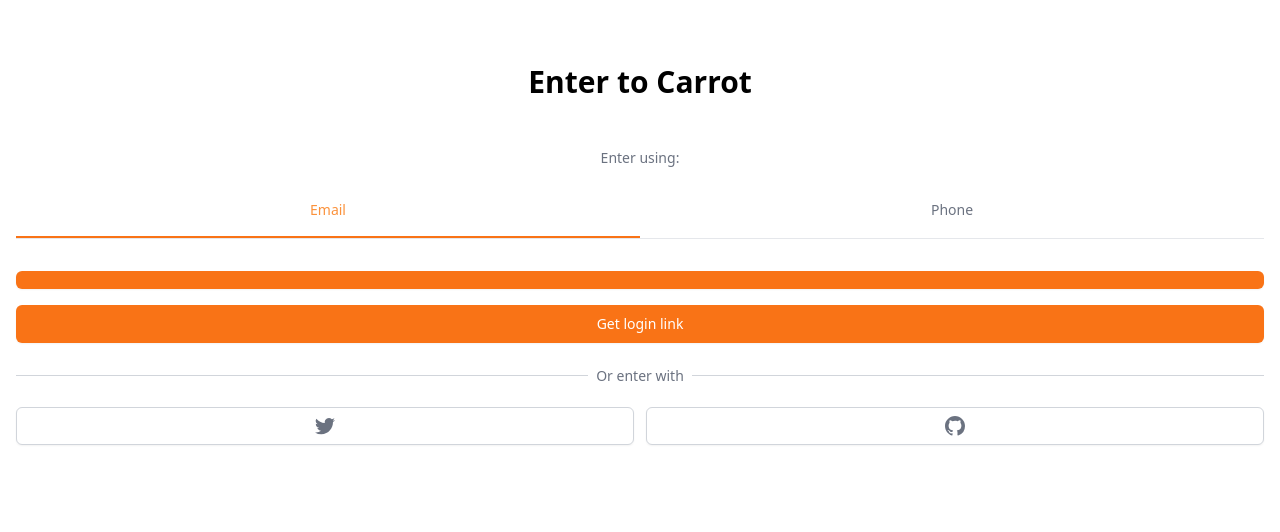
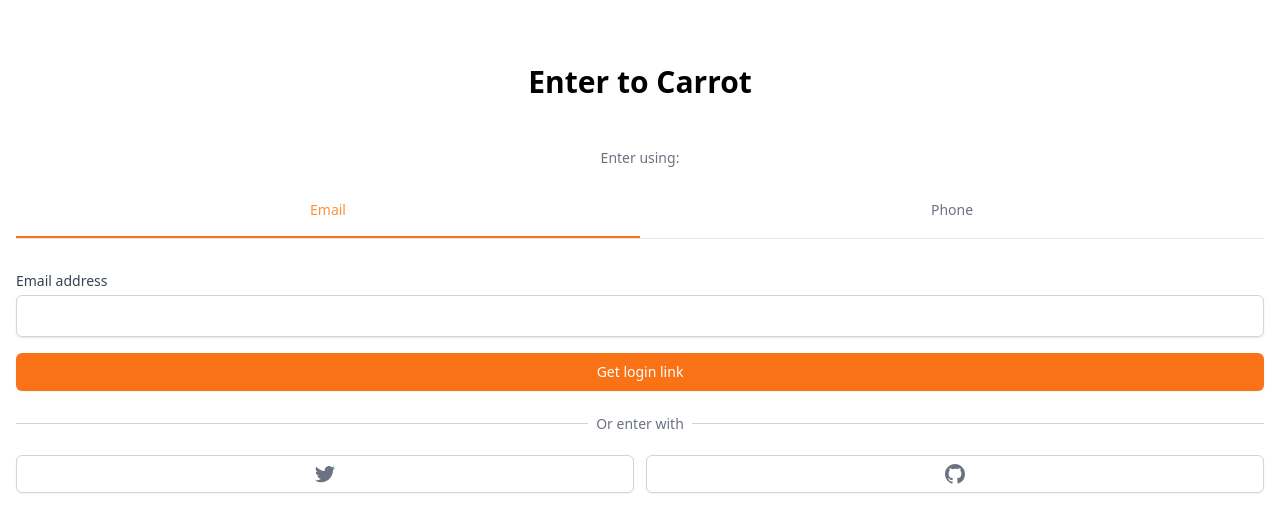
Before and after one commit to zadragon/carrot-market, a Next.js app: page /enter in a window 1280 px wide. Shown: the top 532 px of the page. Built offline with nearby package versions, Linux system fonts and the light colour scheme.

Commit message:
add file

```diff
--- a/components/input.tsx
+++ b/components/input.tsx
@@ -1,27 +1,72 @@
-import {cls} from "../libs/utils";
+import type { UseFormRegisterReturn } from "react-hook-form";
 
-interface ButtonProps {
-    large?: boolean;
-    text: string;
-
-    [key: string]: any;
+interface InputProps {
+    label: string;
+    name: string;
+    kind?: "text" | "phone" | "price";
+    type: string;
+    register: UseFormRegisterReturn;
+    required: boolean;
 }
 
-export default function Button({
-                                   large = false,
-                                   onClick,
-                                   text,
-                                   ...rest
-                               }: ButtonProps) {
+export default function Input({
+                                  label,
+                                  name,
+                                  kind = "text",
+                                  register,
+                                  type,
+                                  required,
+                              }: InputProps) {
     return (
-        <button
-            {...rest}
-            className={cls(
-                "w-full bg-orange-500 hover:bg-orange-600 text-white  px-4 border border-transparent rounded-md shadow-sm font-medium focus:ring-2 focus:ring-offset-2 focus:ring-orange-500 focus:outline-none",
-                large ? "py-3 text-base" : "py-2 text-sm "
-            )}
-        >
-            {text}
-        </button>
+        <div>
+            <label
+                className="mb-1 block text-sm font-medium text-gray-700"
+                htmlFor={name}
+            >
+                {label}
+            </label>
+            {kind === "text" ? (
+                <div className="rounded-md relative flex  items-center shadow-sm">
+                    <input
+                        id={name}
+                        required={required}
+                        {...register}
+                        type={type}
+                        className="appearance-none w-full px-3 py-2 border border-gray-300 rounded-md shadow-sm placeholder-gray-400 focus:outline-none focus:ring-orange-500 focus:border-orange-500"
+                    />
+                </div>
+            ) : null}
+            {kind === "price" ? (
+                <div className="rounded-md relative flex  items-center shadow-sm">
+                    <div className="absolute left-0 pointer-events-none pl-3 flex items-center justify-center">
+                        <span className="text-gray-500 text-sm">$</span>
+                    </div>
+                    <input
+                        id={name}
+                        required={required}
+                        {...register}
+                        type={type}
+                        className="appearance-none pl-7 w-full px-3 py-2 border border-gray-300 rounded-md shadow-sm placeholder-gray-400 focus:outline-none focus:ring-orange-500 focus:border-orange-500"
+                    />
+                    <div className="absolute right-0 pointer-events-none pr-3 flex items-center">
+                        <span className="text-gray-500">KRW</span>
+                    </div>
+                </div>
+            ) : null}
+            {kind === "phone" ? (
+                <div className="flex rounded-md shadow-sm">
+          <span className="flex items-center justify-center px-3 rounded-l-md border border-r-0 border-gray-300 bg-gray-50 text-gray-500 select-none text-sm">
+            +82
+          </span>
+                    <input
+                        id={name}
+                        required={required}
+                        {...register}
+                        type={type}
+                        className="appearance-none w-full px-3 py-2 border border-gray-300 rounded-md rounded-l-none shadow-sm placeholder-gray-400 focus:outline-none focus:ring-orange-500 focus:border-orange-500"
+                    />
+                </div>
+            ) : null}
+        </div>
     );
 }
--- a/pages/api/client-test.tsx
+++ /dev/null
@@ -1,10 +0,0 @@
-import {NextApiRequest, NextApiResponse} from "next";
-
-export default function handler(
-    req:NextApiRequest,res:NextApiResponse
-){
-    res.json({
-        ok:tre,
-        data:"xx"
-    });
-}
--- /dev/null
+++ b/pages/api/user/enter.tsx
@@ -0,0 +1,9 @@
+import {NextApiRequest, NextApiResponse} from "next";
+
+export default function handler(
+    req:NextApiRequest,
+    res:NextApiResponse
+){
+    console.log(req.body)
+    res.status(200).end();
+}
--- a/pages/enter.tsx
+++ b/pages/enter.tsx
@@ -11,6 +11,7 @@
 }
 
 const Enter: NextPage = () => {
+    const [submitting, setSubmitting] = useState(false);
     const { register, handleSubmit, reset } = useForm<EnterForm>();
     const [method, setMethod] = useState<"email" | "phone">("email");
     const onEmailClick = () => {
@@ -22,7 +23,16 @@
         setMethod("phone");
     };
     const onValid = (data: EnterForm) => {
-        console.log(data);
+        setSubmitting(true);
+        fetch("/api/users/enter", {
+            method: "POST",
+            body: JSON.stringify(data),
+            headers: {
+                "Content-Type": "application/json",
+            },
+        }).then(() => {
+            setSubmitting(false);
+        });
     };
     return (
         <div className="mt-16 px-4">
@@ -30,7 +40,7 @@
             <div className="mt-12">
                 <div className="flex flex-col items-center">
                     <h5 className="text-sm text-gray-500 font-medium">Enter using:</h5>
-                    <div className="grid  border-b  w-full mt-8 grid-cols-2 ">
+                    <div className="grid border-b  w-full mt-8 grid-cols-2 ">
                         <button
                             className={cls(
                                 "pb-4 font-medium text-sm border-b-2",
@@ -82,7 +92,7 @@
                     ) : null}
                     {method === "email" ? <Button text={"Get login link"} /> : null}
                     {method === "phone" ? (
-                        <Button text={"Get one-time password"} />
+                        <Button text={submitting ? "Loading" : "Get one-time password"} />
                     ) : null}
                 </form>
 
```
